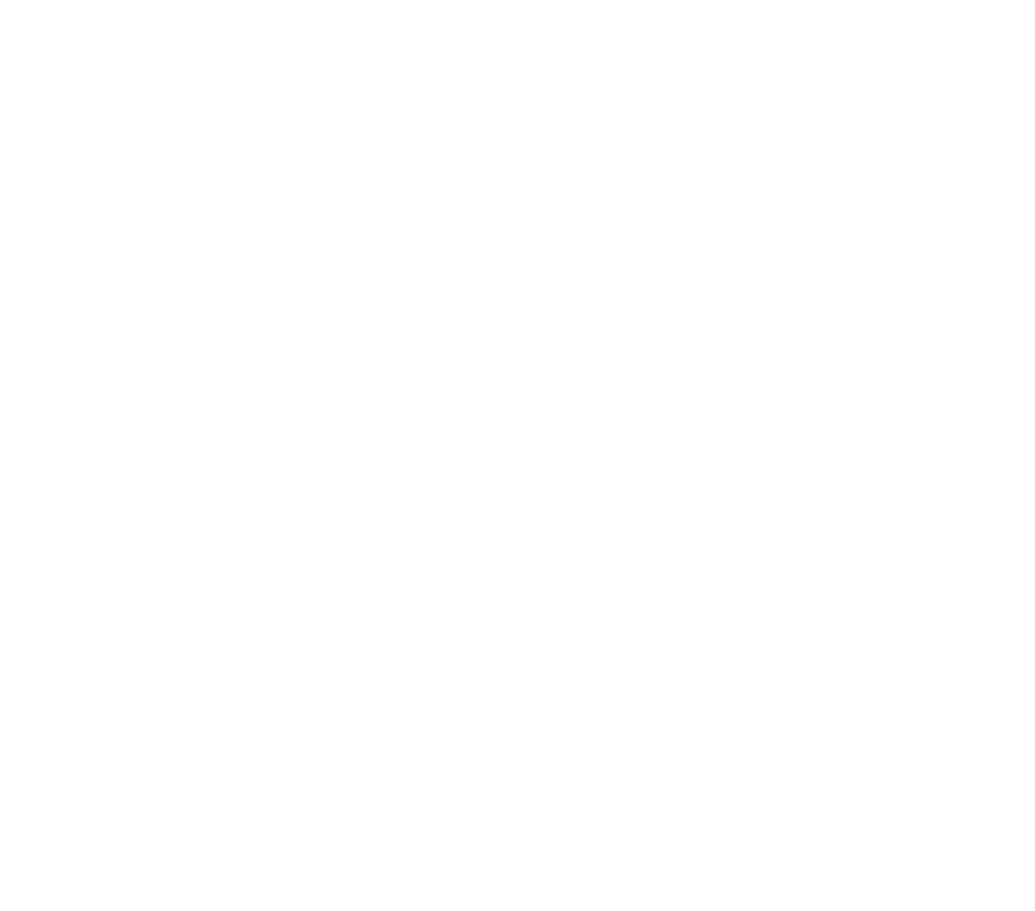
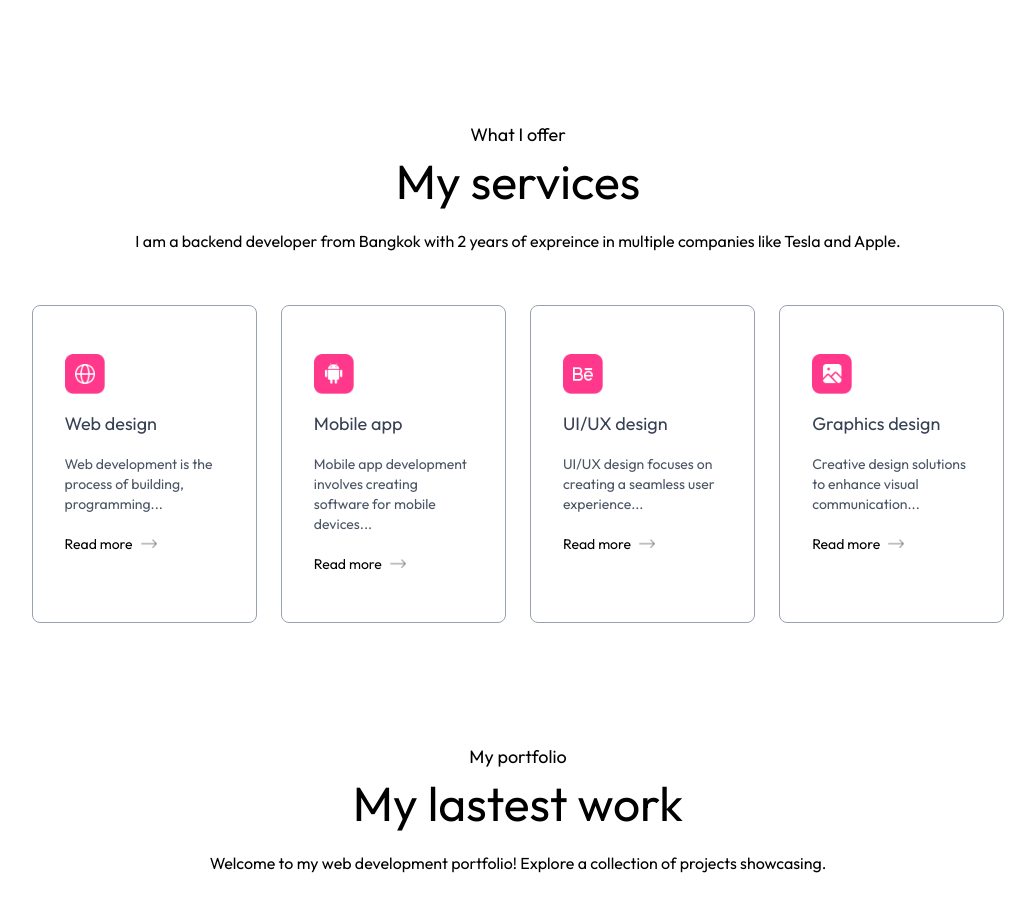
Before and after one commit to kittiBank/portfolio, a Next.js app in the folder portfolio/: page / in a window 1280 px wide. Shown: the part 1560-2471 px from the top of the page, without its empty margins (122-1157 px from the left). Before the commit the page ends 1641 px from the top, so only its background shows below. Built offline with nearby package versions, Linux system fonts and the light colour scheme; a web font is replaced by a local one.

Commit message:
add Service, Work page

```diff
--- a/portfolio/app/globals.css
+++ b/portfolio/app/globals.css
@@ -1,7 +1,22 @@
 @import "tailwindcss";
-@tailwind base;
-@tailwind components;
 @tailwind utilities;
+
+
+@theme {
+  --font-ovo: "Ovo", serif; /* Font Ovo */
+  --grid-cols-auto: repeat(auto-fit, minmax(200px, 1fr)); /* Responsive */
+}
+
+/* Custom grid utility */
+.grid-cols-auto {
+  grid-template-columns: var(--grid-cols-auto);
+}
+
+/* ใช้ฟ้อนต์ Ovo ทั่วทั้งเว็บ */
+body {
+  font-family: var(--font-ovo);
+}
+
 
 *{
   font-family: Outfit;
--- a/portfolio/app/page.js
+++ b/portfolio/app/page.js
@@ -2,6 +2,8 @@
 import About from "@/components/About";
 import Header from "@/components/Header";
 import Navbar from "@/components/Navbar";
+import Services from "@/components/Services";
+import Work from "@/components/Work";
 
 export default function Home() {
   return (
@@ -9,6 +11,8 @@ export default function Home() {
       <Navbar />
       <Header />
       <About />
+      <Services />
+      <Work />
     </>
   );
 }
--- /dev/null
+++ b/portfolio/components/Services.jsx
@@ -0,0 +1,37 @@
+import { assets, serviceData } from '@/assets/assets'
+import Image from 'next/image'
+import React from 'react'
+
+const Service = () => {
+  return (
+    <div id="services" className='w-full px-[12%] py-10 scroll-mt-20'>
+      <h4 className='text-center mb-2 text-lg font-Ovo'>What I offer</h4>
+      <h2 className='text-center text-5xl font-Ovo'>My services</h2>
+
+      <p className='text-center max-w-2x1 mx-auto mt-5 mb-12 font-Ovo'>
+        I am a backend developer from Bangkok with 2 years of expreince
+        in multiple companies like Tesla and Apple.
+      </p>
+
+      {/* Responsive */}
+      <div className='grid grid-cols-auto gap-6 my-10'>
+        {serviceData.map(({ icon, title, description, link }, index) => (
+          <div key={index}
+          className='border border-gray-400 rounded-lg px-8 py-12 hover:shadow-black cursor-pointer hover:bg-gray-100  hover:-translate-y-5 duration-400'>
+            <Image src={icon} alt='' className='w-10' />
+            <h3 className='text-lg my-4 text-gray-700'>{title}</h3>
+            <p className='text-sm text-gray-600 leading-5'>
+              {description}
+            </p>
+            <a href={link} className='flex items-center gap-2 text-sm mt-5'>
+              Read more <Image src={assets.right_arrow} alt='' className='w-4'/>
+            </a>
+          </div>
+        ))}
+      </div>
+
+    </div>
+  )
+}
+
+export default Service
--- /dev/null
+++ b/portfolio/components/Work.jsx
@@ -0,0 +1,40 @@
+import { assets, workData } from '@/assets/assets'
+import Image from 'next/image'
+import React from 'react'
+
+const Work = () => {
+    return (
+        <div id="work" className='w-full px-[12%] py-10 scroll-mt-20'>
+            <h4 className='text-center mb-2 text-lg font-Ovo'>My portfolio</h4>
+            <h2 className='text-center text-5xl font-Ovo'>My lastest work</h2>
+
+            <p className='text-center max-w-2x1 mx-auto mt-5 mb-12 font-Ovo'>
+                Welcome to my web development portfolio! Explore a collection of projects showcasing.
+            </p>
+
+            {/* <div className='grid grid-cols-auto my-10 gap-5'>
+                {workData.map((project, index) => (
+                    <div key={index}
+                        className='aspect-square bg-no-repeat bg-cover bg-center rounded-lg relative cursor-pointer group:'
+                        style={{ backgroundImage: `url(${project.bgImage})` }}>
+                        <div className='bg-white w-10/12 rounded-md absolute bottom-5 left-1/2 -translate-x-1/2 py-3
+                        px-5 flex items-center justify-between duration-500 group-hover:bottom-7'>
+                            <div>
+                                <h2>{project.title}</h2>
+                                <p>{project.description}</p>
+                            </div>
+                            <div>
+                                <Image src={assets.send_icon} alt='send icon' className='w-5' />
+                            </div>
+
+                        </div>
+
+                    </div>
+                ))}
+            </div> */}
+
+        </div>
+    )
+}
+
+export default Work
--- a/portfolio/tailwind.config.js
+++ b/portfolio/tailwind.config.js
@@ -21,6 +21,9 @@ module.exports = {
         boxShadow: {
             'black': '4px 4px 0 #000',
             'white': '4px 4px 0 #fff'
+        },
+        gridTemplateColumns: {
+          'auto': 'repeat(auto-fit, minmax(200px, 1fr))'
         }
       },
     },
```
Also changed, not shown: portfolio/package.json (+6 -5 lines), portfolio/assets/work-1.png (added), 1 other file (tests, documents, lock files or other folders).
